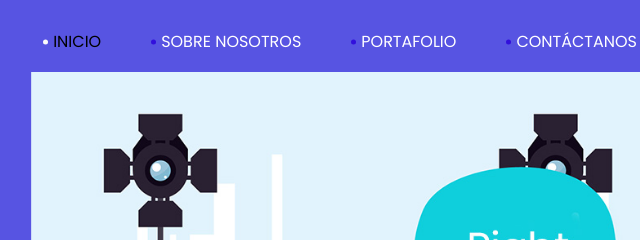
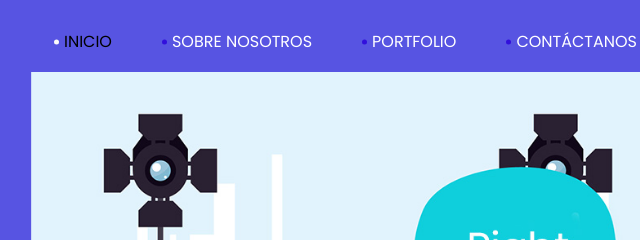
Before and after one commit to NauzetFC/Proyecto-Las-Palmas, a plain HTML site: page index.html in a window 1280 px wide. Shown: the top 240 px of the page, 537-1177 px from the left. Drawn offline with Linux system fonts and the light colour scheme.

Commit message:
Add files via upload

```diff
--- a/index.html
+++ b/index.html
@@ -50,7 +50,7 @@
                                             <a class="nav-link" href="about.html">Sobre nosotros</a>
                                         </li>
                                         <li class="nav-item">
-                                            <a class="nav-link" href="portfolio.html">Portafolio</a>
+                                            <a class="nav-link" href="portfolio.html">Portfolio</a>
                                         </li>
                                         <li class="nav-item">
                                             <a class="nav-link" href="contact.html">Contáctanos</a>
```
